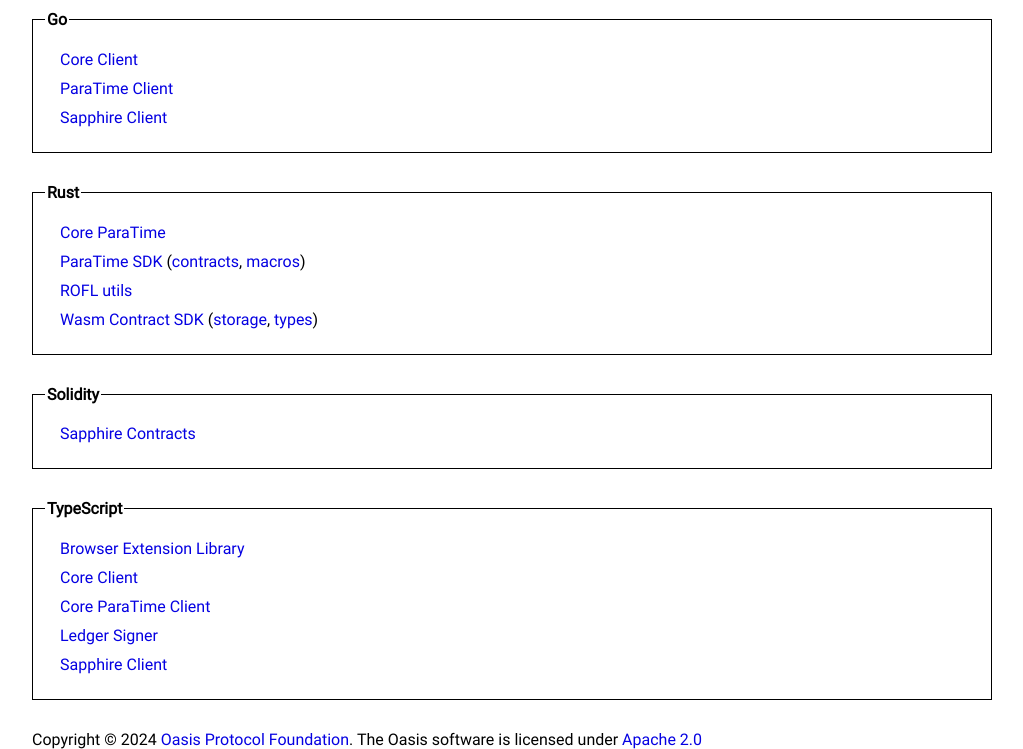
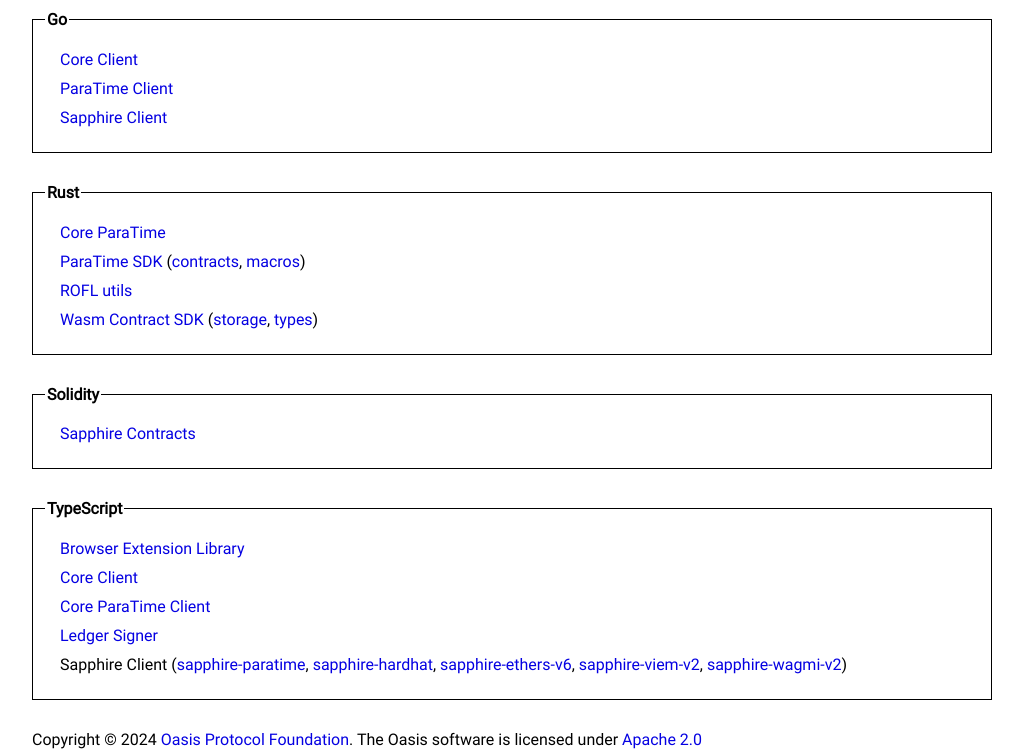
Before and after one commit to oasisprotocol/docs-api, a plain HTML site: page index.html in a window 1280 px wide. Shown: the part 150-899 px from the top of the page, without its empty margins (128-1151 px from the left). Drawn offline with Linux system fonts and the light colour scheme.

Commit message:
Add sapphire integrations

```diff
--- a/index.html
+++ b/index.html
@@ -96,7 +96,12 @@
 				<li><a href="js/client">Core Client</a></li>
 				<li><a href="js/client-rt">Core ParaTime Client</a></li>
 				<li><a href="js/client-signer-ledger">Ledger Signer</a></li>
-				<li><a href="js/sapphire-paratime">Sapphire Client</a></li>
+				<li>Sapphire Client
+					(<a href="js/sapphire-paratime">sapphire-paratime</a>,
+					<a href="js/sapphire-hardhat">sapphire-hardhat</a>,
+					<a href="js/sapphire-ethers-v6">sapphire-ethers-v6</a>,
+					<a href="js/sapphire-viem-v2">sapphire-viem-v2</a>,
+					<a href="js/sapphire-wagmi-v2">sapphire-wagmi-v2</a>)</li>
 			</ul>
 		</fieldset>
 		<footer>Copyright © 2024 <a href="https://oasisprotocol.org/">Oasis Protocol Foundation</a>. The Oasis software is licensed under <a href="https://www.apache.org/licenses/LICENSE-2.0">Apache 2.0</a></footer>
```
Also changed, not shown: 4 other files.
